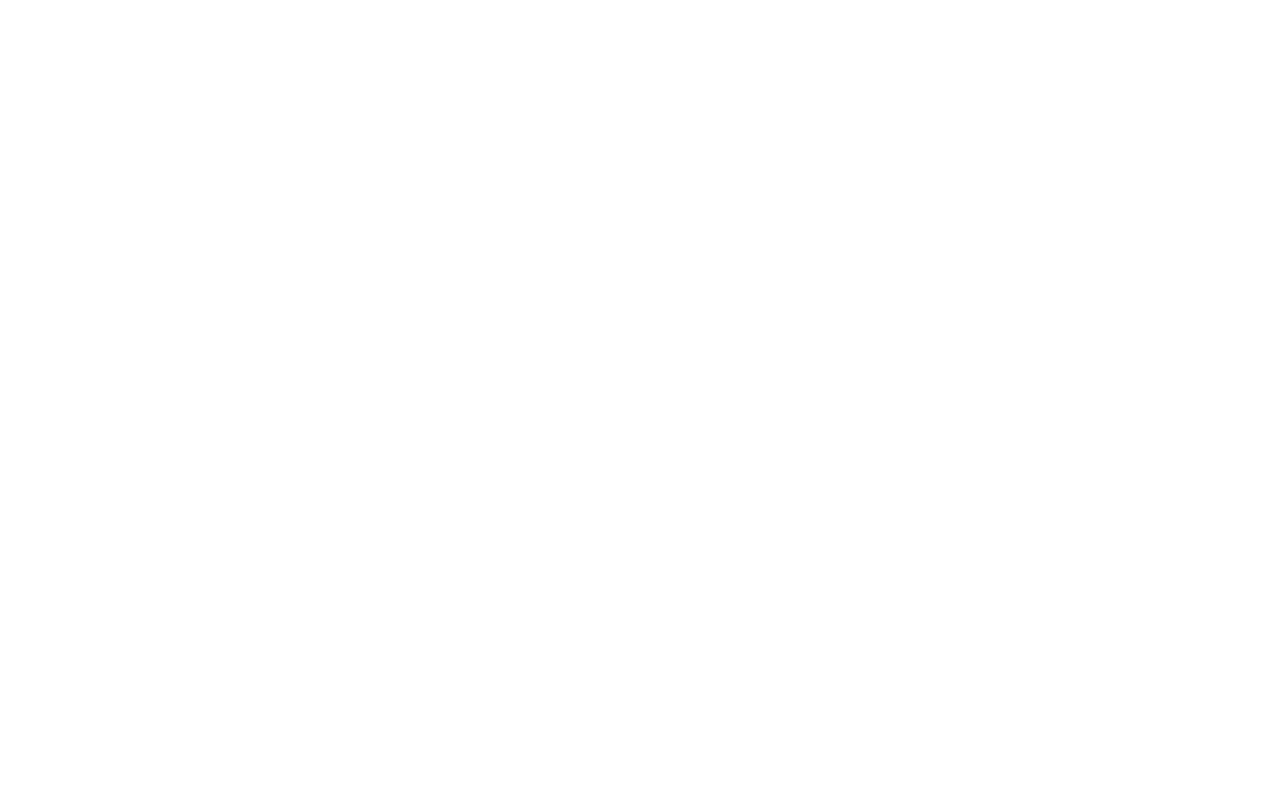
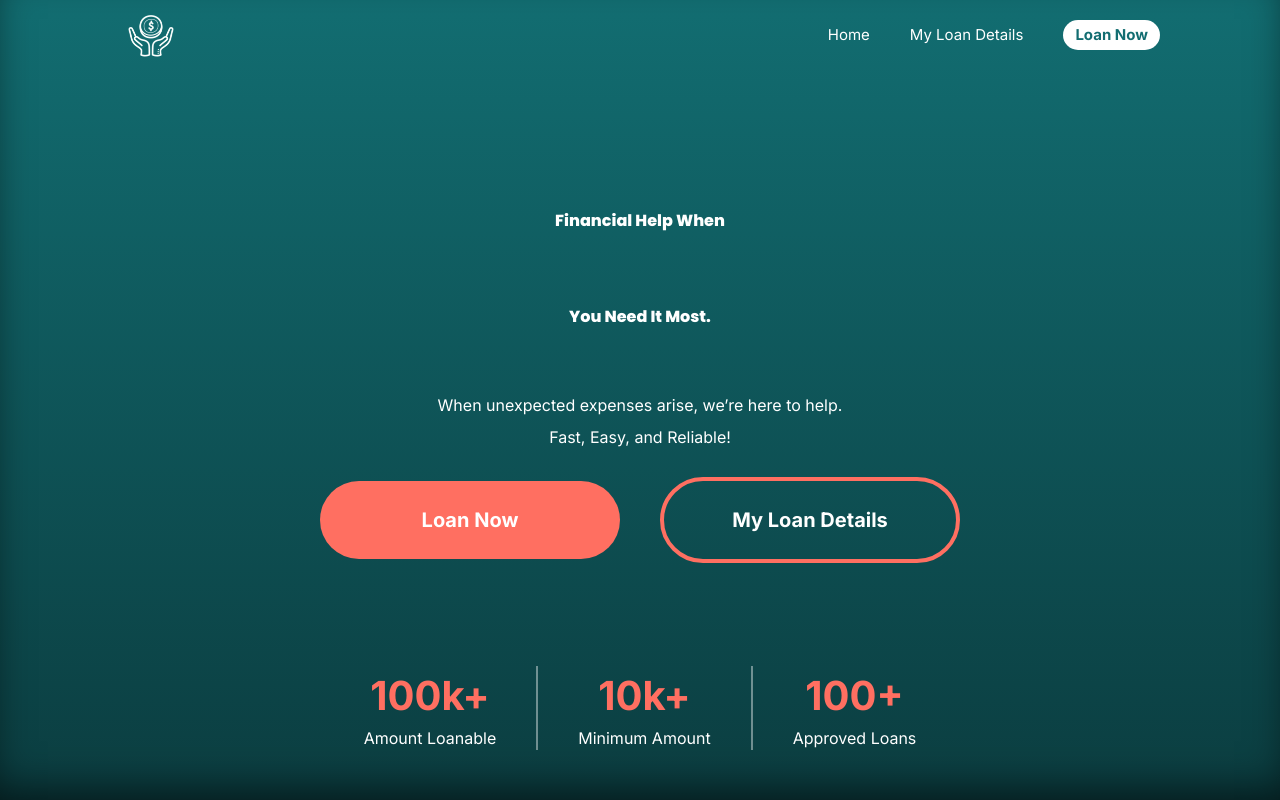
Before and after one commit to Nicko-Reorizo/Web-Based-Loan-Management-System, a React (Vite) app: page / in a window 1280 px wide. Built offline with nearby package versions, Linux system fonts and the light colour scheme.

Commit message:
landing page for 1080p

```diff
--- a/src/App.css
+++ b/src/App.css
@@ -0,0 +1,25 @@
+@import url('https://fonts.googleapis.com/css2?family=Inter:ital,opsz,wght@0,14..32,100..900;1,14..32,100..900&family=Poppins:ital,wght@0,100;0,200;0,300;0,400;0,500;0,600;0,700;0,800;0,900;1,100;1,200;1,300;1,400;1,500;1,600;1,700;1,800;1,900&display=swap');
+
+
+button{
+  cursor: pointer;
+
+}
+
+.inter-reg {
+  font-family: "Inter", sans-serif;
+  font-optical-sizing: auto;
+  font-weight: 400;
+  font-style: normal;
+}
+.poppins-extrabold {
+  font-family: "Poppins", sans-serif;
+  font-weight: 800;
+  font-style: normal;
+}
+.inter-bold {
+  font-family: "Inter", sans-serif;
+  font-optical-sizing: auto;
+  font-weight: 700;
+  font-style: normal;
+}
--- a/src/App.jsx
+++ b/src/App.jsx
@@ -1,15 +1,56 @@
-import { useState } from 'react'
+import { useState } from "react";
 
-import './App.css'
+import "./App.css";
+import Navbar from "./components/navbar.jsx";
+function App() {
+  return (
+    <>
+      <div className="LandingPage bg-[#126d71] h-[100vh] " style={{
+    background: "linear-gradient(180deg, #126d71 0%, #0b3d40 100%)",
+    boxShadow: "inset 0 -20px 40px -10px rgba(0, 0, 0, 0.6)",
+  }}>
+        <Navbar />
+        <div className="Hero flex flex-col items-center h-[90vh]">
 
-function App() {
+          <div className="flex flex-col items-center justify-center gap-y-6 flex-1">
+            <p className="poppins-extrabold 2xl:text-[80px] leading-24 text-white text-center">
+              Financial Help When <br /> You Need It Most.
+            </p>
+
+            <p className="inter-reg text-white 2xl:text-[30px] leading-8 text-center">
+              When unexpected expenses arise, we’re here to help. <br />
+              Fast, Easy, and Reliable!
+            </p>
+
+            <div className="ActionButtons space-x-10">
+              <button className="text-white bg-[#ff6f61] inter-bold p-3 py-6 rounded-full text-[20px] w-[300px]">
+                Loan Now
+              </button>
+              <button className="text-white border-4 border-[#ff6f61] inter-bold p-3 py-6 rounded-full   text-[20px] w-[300px]">
+                My Loan Details
+              </button>
+            </div>
+          </div>
 
 
-  return (
-    <>
-
+          <div className="Data flex flex-row justify-center pb-10  text-center">
+            <div className="AL px-10 border-r-2 border-[#ffffff69]">
+              <p className="text-[#ff6f61] inter-bold text-[40px]">100k+</p>
+              <p className="text-white inter-reg">Amount Loanable</p>
+            </div>
+            <div className="MA px-10 border-r-2 border-[#ffffff69]">
+              <p className="text-[#ff6f61] inter-bold text-[40px]">10k+</p>
+              <p className="text-white inter-reg">Minimum Amount</p>
+            </div>
+            <div className="APL px-10">
+              <p className="text-[#ff6f61] inter-bold text-[40px]">100+</p>
+              <p className="text-white inter-reg">Approved Loans</p>
+            </div>
+          </div>
+        </div>
+      </div>
     </>
-  )
+  );
 }
 
-export default App
+export default App;
--- /dev/null
+++ b/src/components/navbar.jsx
@@ -0,0 +1,24 @@
+import logo from '../assets/logo.png'
+
+function navbar(){
+
+
+    return(
+
+    <div className="NavBar h-[70px] flex justify-between items-center px-30">
+        <div className="logo">
+            <img src={logo} alt="" class="w-[60px]"/>
+        </div>
+
+        <div className="pages space-x-10 inter-reg">
+           <button className='text-white text-[15px]'>Home</button>
+           <button className='text-white text-[15px]'>My Loan Details</button>
+           <button className='bg-white px-3 rounded-2xl text-[#126d71] font-bold p-1 text-[15px]'>Loan Now</button>
+        </div>
+    </div>
+    )
+}
+
+
+
+export default navbar
```
Also changed, not shown: src/assets/logo.png (added).
